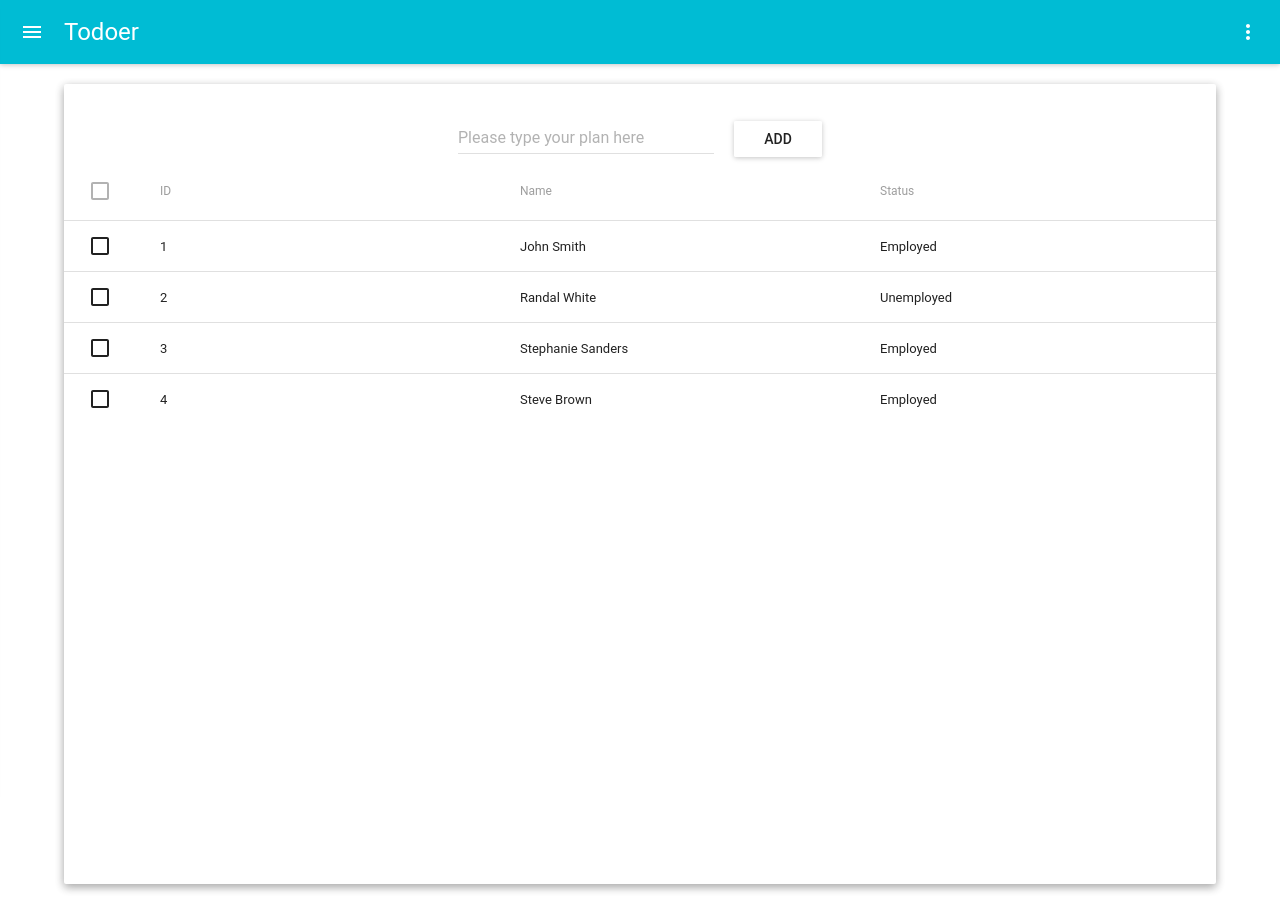
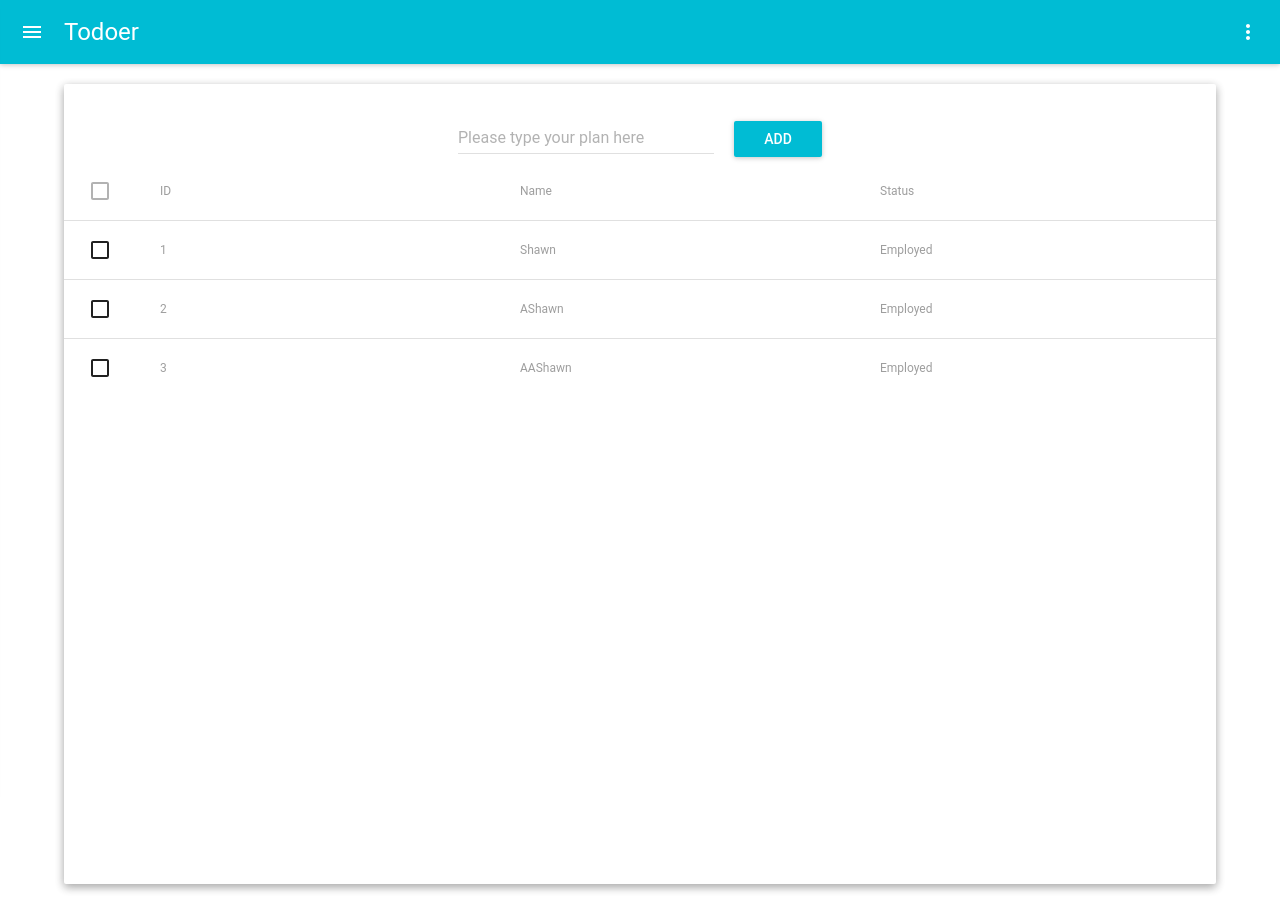
Before and after one commit to ttzshawn/react-starter, a React app: page / in a window 1280 px wide. Built offline with nearby package versions, Linux system fonts and the light colour scheme; what react-tap-event-plugin would draw is missing.

Commit message:
Change structure and add Add event

```diff
--- a/src/components/App.js
+++ b/src/components/App.js
@@ -1,6 +1,6 @@
 import React from 'react'
 import MuiThemeProvider from 'material-ui/styles/MuiThemeProvider'
-import TodoContainer from './todo/TodoContainer'
+import Container from './todo/container'
 import DrawerContaiiner from './drawer/drawerContainer.js'
 import './style.scss'
 
@@ -21,7 +21,7 @@ export default class App extends React.Component {
         <MuiThemeProvider>
           <div>
             <DrawerContaiiner drawerStatus={this.state.drawerStatus}></DrawerContaiiner>
-            <TodoContainer toggleDrawer={this.toggleDrawer}></TodoContainer>
+            <Container toggleDrawer={this.toggleDrawer}></Container>
           </div>
         </MuiThemeProvider>
       </div>
--- a/src/components/todo/todoContainer.js
+++ b/src/components/todo/container.js
@@ -1,12 +1,14 @@
 import React from 'react'
+import Paper from 'material-ui/Paper'
 import AppBar from 'material-ui/AppBar'
 import IconButton from 'material-ui/IconButton'
 import IconMenu from 'material-ui/IconMenu'
 import MenuItem from 'material-ui/MenuItem'
 import MoreVertIcon from 'material-ui/svg-icons/navigation/more-vert'
 import TodoInput from './todoInput'
+import TodoList from './todoList'
 
-export default class TodoContainer extends React.Component {
+export default class Container extends React.Component {
   constructor(props) {
     super(props)
   }
@@ -16,6 +18,14 @@ export default class TodoContainer extends React.Component {
   }
 
   render() {
+    const style = {
+      height: '800px',
+      width: '90%',
+      margin: '20px auto',
+      textAlign: 'center',
+      display: 'block',
+      position: 'relative'
+    }
     const Logged = (props) => (
       <IconMenu
         {...props}
@@ -35,10 +45,13 @@ export default class TodoContainer extends React.Component {
     return (
       <div>
         <AppBar className="todo-container" onLeftIconButtonTouchTap={this.props.toggleDrawer}
-                title='Todoer'
-                iconElementRight={<Logged />} />
+          title='Todoer'
+          iconElementRight={<Logged />} />
         <div>
-          <TodoInput />
+          <Paper style={style} zDepth={2}>
+            <TodoInput />
+            <TodoList />
+          </Paper>
         </div>
       </div>
     )
--- a/src/components/todo/todoInput.js
+++ b/src/components/todo/todoInput.js
@@ -1,63 +1,34 @@
 import React from 'react'
-import Paper from 'material-ui/Paper'
 import TextField from 'material-ui/TextField'
 import RaisedButton from 'material-ui/RaisedButton'
-import { Table, TableBody, TableHeader, TableHeaderColumn, TableRow, TableRowColumn } from 'material-ui/Table'
+
 import './todo.scss'
 
-const style = {
-  height: '800px',
-  width: '90%',
-  margin: '20px auto',
-  textAlign: 'center',
-  display: 'block',
-  position: 'relative'
+export default class PaperExampleSimple extends React.Component {
+  constructor(props) {
+    super(props)
+
+    this._handleChange = this._handleChange.bind(this)
+    this._handleAdd = this._handleAdd.bind(this)
+    this.state = {
+      inputValue: ''
+    }
+  }
+
+  _handleChange(e) {
+    this.setState({ inputValue: e.target.value })
+  }
+
+  _handleAdd() {
+    alert(this.state.inputValue)
+  }
+
+  render() {
+    return (
+      <div className="todo-panel-container">
+        <TextField onChange={this._handleChange} value={this.state.inputValue} hintText="Please type your plan here" />
+        <RaisedButton label="Add" onTouchTap={this._handleAdd} primary={true} className="todo-input" />
+      </div>
+    )
+  }
 }
-
-const PaperExampleSimple = () => (
-  <div>
-    <Paper style={style} zDepth={2}>
-      <div className="todo-panel-container">
-        <TextField
-          hintText="Please type your plan here"
-          />
-        <RaisedButton label="Add" className="todo-input" />
-      </div>
-      <Table>
-        <TableHeader>
-          <TableRow>
-            <TableHeaderColumn>ID</TableHeaderColumn>
-            <TableHeaderColumn>Name</TableHeaderColumn>
-            <TableHeaderColumn>Status</TableHeaderColumn>
-          </TableRow>
-        </TableHeader>
-        <TableBody>
-          <TableRow>
-            <TableRowColumn>1</TableRowColumn>
-            <TableRowColumn>John Smith</TableRowColumn>
-            <TableRowColumn>Employed</TableRowColumn>
-          </TableRow>
-          <TableRow>
-            <TableRowColumn>2</TableRowColumn>
-            <TableRowColumn>Randal White</TableRowColumn>
-            <TableRowColumn>Unemployed</TableRowColumn>
-          </TableRow>
-          <TableRow>
-            <TableRowColumn>3</TableRowColumn>
-            <TableRowColumn>Stephanie Sanders</TableRowColumn>
-            <TableRowColumn>Employed</TableRowColumn>
-          </TableRow>
-          <TableRow>
-            <TableRowColumn>4</TableRowColumn>
-            <TableRowColumn>Steve Brown</TableRowColumn>
-            <TableRowColumn>Employed</TableRowColumn>
-          </TableRow>
-        </TableBody>
-      </Table>
-    </Paper>
-
-
-  </div>
-)
-
-export default PaperExampleSimple
--- /dev/null
+++ b/src/components/todo/todoList.js
@@ -0,0 +1,51 @@
+import React from 'react'
+import { Table, TableBody, TableHeader, TableHeaderColumn, TableRow, TableRowColumn } from 'material-ui/Table'
+
+export default class TodoList extends React.Component {
+  constructor(props) {
+    super(props)
+  }
+
+  componentDidMount() {
+
+  }
+
+  _getTodoList() {
+    const data = [
+      { id: 1, name: 'Shawn', status: 'Employed' },
+      { id: 2, name: 'AShawn', status: 'Employed' },
+      { id: 3, name: 'AAShawn', status: 'Employed' }
+    ]
+
+    return data.map((d) => {
+      return (
+        <TableRow key={d.id}>
+          <TableHeaderColumn>{d.id}</TableHeaderColumn>
+          <TableHeaderColumn>{d.name}</TableHeaderColumn>
+          <TableHeaderColumn>{d.status}</TableHeaderColumn>
+        </TableRow>
+      )
+    })
+  }
+
+  render() {
+    let listTable = this._getTodoList()
+
+    return (
+      <div>
+        <Table>
+          <TableHeader>
+            <TableRow>
+              <TableHeaderColumn>ID</TableHeaderColumn>
+              <TableHeaderColumn>Name</TableHeaderColumn>
+              <TableHeaderColumn>Status</TableHeaderColumn>
+            </TableRow>
+          </TableHeader>
+          <TableBody>
+            {listTable}
+          </TableBody>
+        </Table>
+      </div>
+    )
+  }
+}
```
